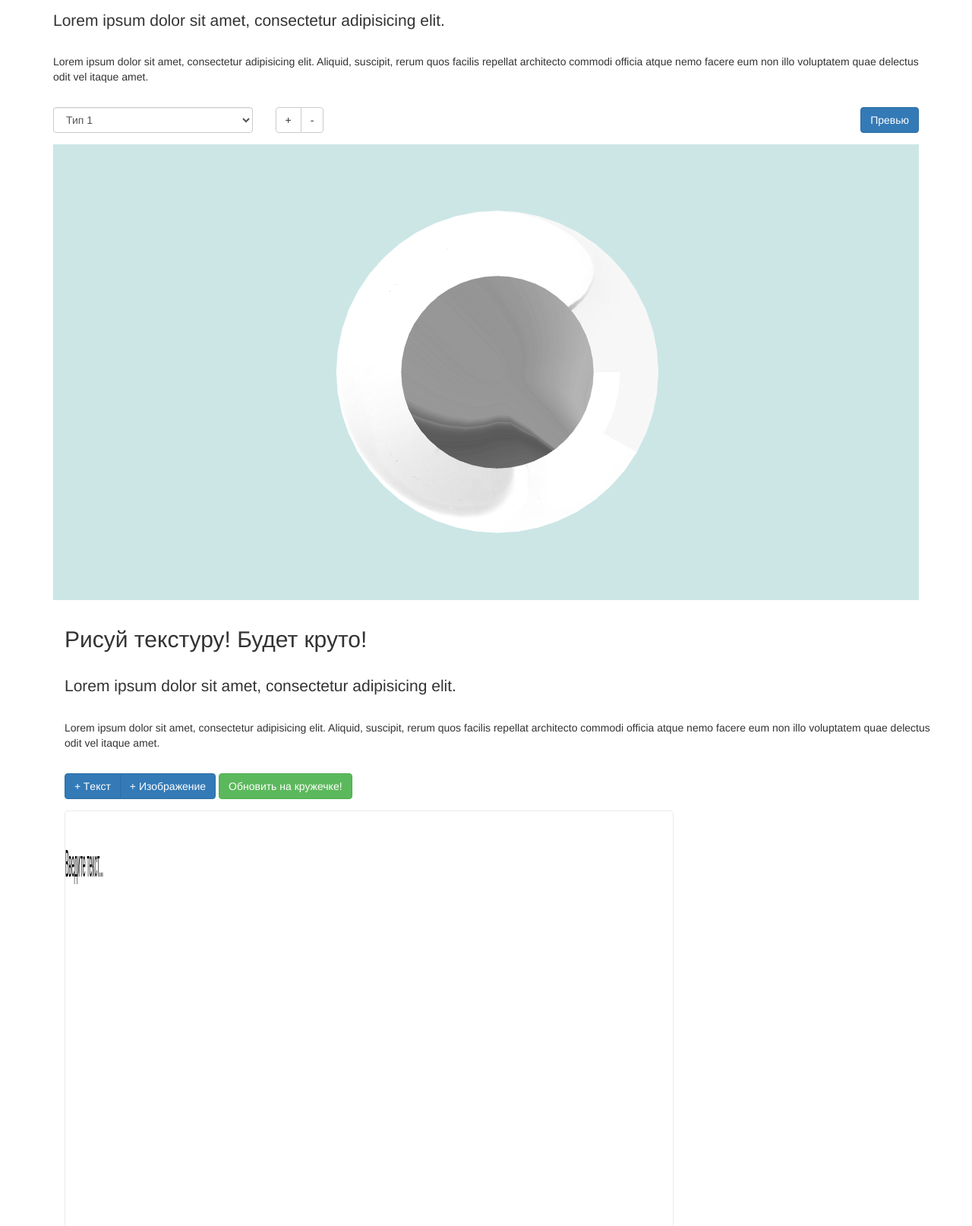
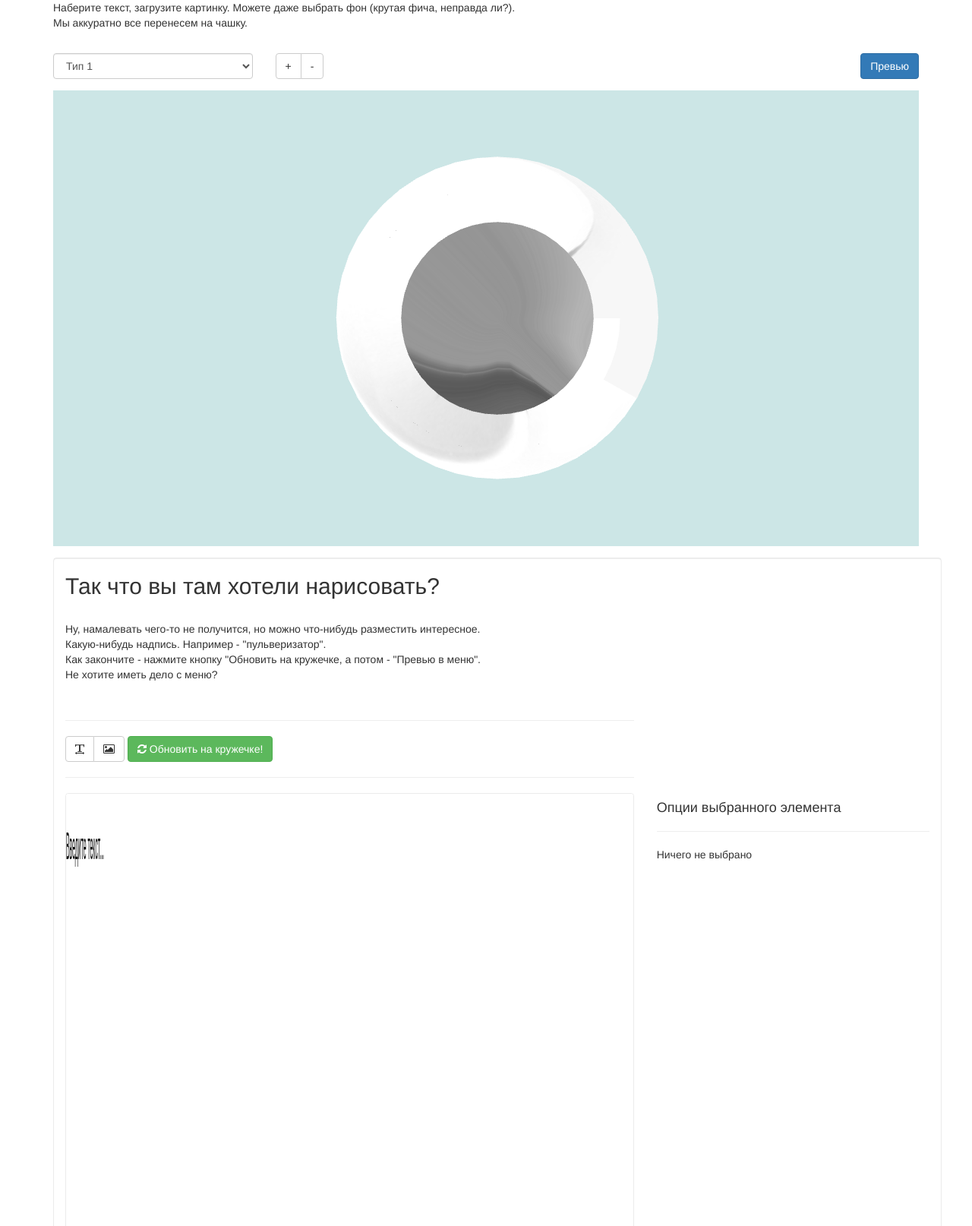
Before and after one commit to zolateater/shirtshopdemo, a website: page public/index.html in a window 1280 px wide. Shown: the part 510-2124 px from the top of the page at 76% size. Drawn offline with nearby package versions, Linux system fonts and the light colour scheme; animation ran at ten frames a second.

Commit message:
New layout

```diff
--- a/public/css/app.css
+++ b/public/css/app.css
@@ -1,6 +1,19 @@
 #canvas {
     position: relative;
     display: inline;
+}
+.container-non-responsive {
+    margin-left: auto;
+    margin-right: auto;
+    padding-left: 15px;
+    padding-right: 15px;
+    width: 1170px;
+}
+#canvas.movable {
+    cursor: move;
+}
+.canvas-container {
+    overflow: hidden;
     border: solid 1px rgba(0,0,0,.08);
     border-radius: 4px;
     -webkit-box-shadow: inset 0 1px 1px rgba(0,0,0,.075);
@@ -9,11 +22,9 @@
     -o-transition: border-color ease-in-out .15s,box-shadow ease-in-out .15s;
     transition: border-color ease-in-out .15s,box-shadow ease-in-out .15s;
 }
-#canvas.movable {
-    cursor: move;
-}
-.canvas-container {
-    overflow: hidden;
+#drawingContainer {
+    border: solid 1px rgba(0,0,0,.08);
+    border-radius: 4px;
 }
 #canvas.resizable {
     cursor: nwse-resize;
@@ -21,7 +32,21 @@
 #logo {
     border: solid 1px black;
 }
-
+#btnAddImage {
+    position: relative;
+}
+#fileUploader {
+    top: 0;
+    left: 0;
+    height: 100%;
+    width:100%;
+    font-size: 0;
+    padding: 0;
+    cursor: pointer;
+    display: block;
+    position: absolute;
+    opacity:0;
+}
 #cupSurfaceContainer {
     position: relative;
     overflow: hidden;
--- a/public/index.html
+++ b/public/index.html
@@ -3,29 +3,25 @@
 <head>
     <!-- Bootstrap styles -->
     <link href="https://maxcdn.bootstrapcdn.com/bootstrap/3.3.6/css/bootstrap.min.css" rel="stylesheet" />
+    <!-- Font awesome -->
+    <link href="https://maxcdn.bootstrapcdn.com/font-awesome/4.6.1/css/font-awesome.min.css" rel="stylesheet" integrity="sha384-hQpvDQiCJaD2H465dQfA717v7lu5qHWtDbWNPvaTJ0ID5xnPUlVXnKzq7b8YUkbN" crossorigin="anonymous">
     <!-- Our custom styles -->
     <link href="/css/app.css" rel="stylesheet" />
     <link href="/css/startbootstrap.css" rel="stylesheet" />
+    <!-- No need in jQuery  -->
     <!--<script src="https://code.jquery.com/jquery-2.2.0.min.js"></script>-->
     <!--<script src="https://maxcdn.bootstrapcdn.com/bootstrap/3.3.6/js/bootstrap.min.js"></script>-->
     <meta charset="UTF-8">
     <meta http-equiv="X-UA-Compatible" content="IE=edge">
-    <!--?<meta name="viewport" content="width=device-width, initial-scale=1">-->
-    <title>Page</title>
+    <title>Demo page</title>
 </head>
 <body>
     <!-- Navigation -->
     <nav class="navbar navbar-inverse navbar-fixed-top" role="navigation">
-        <div class="container">
+        <div class="container-non-responsive">
             <!-- Brand and toggle get grouped for better mobile display -->
             <div class="navbar-header">
-                <button type="button" class="navbar-toggle collapsed" data-toggle="collapse" data-target="#bs-example-navbar-collapse-1" aria-expanded="false">
-                    <span class="sr-only">Toggle navigation</span>
-                    <span class="icon-bar"></span>
-                    <span class="icon-bar"></span>
-                    <span class="icon-bar"></span>
-                </button>
-                <a class="navbar-brand" href="#">Start Bootstrap</a>
+                <a class="navbar-brand" href="#">Полюбоваться логотипом</a>
             </div>
             <!-- Collect the nav links, forms, and other content for toggling -->
             <div class="navbar-collapse collapse" id="bs-example-navbar-collapse-1" aria-expanded="false" style="height: 1px;">
@@ -48,17 +44,16 @@
     </header>
 
 
-    <div class="container">
+    <div class="container-non-responsive">
         <div class="row">
             <div class="col-lg-12">
-                <h1 class="section-heading">Нарисуй</h1>
                 <p class="lead section-lead">
-                    Lorem ipsum dolor sit amet, consectetur adipisicing elit.
+                    Выберите тип чашки
                 </p>
                 <p class="section-paragraph">
-                    Lorem ipsum dolor sit amet, consectetur adipisicing elit.
-                    Aliquid, suscipit, rerum quos facilis repellat architecto commodi
-                    officia atque nemo facere eum non illo voluptatem quae delectus odit vel itaque amet.
+                    Выбрали? Нажмите в меню наверху "Текстура". <br>
+                    Наберите текст, загрузите картинку. Можете даже выбрать фон (крутая фича, неправда ли?). <br>
+                    Мы аккуратно все перенесем на чашку.
                 </p>
             </div>
         </div>
@@ -102,53 +97,58 @@
 
     </div>
 
-    <div class="container">
+    <div class="container-non-responsive">
         <!-- Texture drawing -->
         <div class="row">
             <div class="col-md-12">
-                <div class="container canvas-container">
-                    <h2 id="textureCaption">Рисуй текстуру! Будет круто!</h2>
+                <div class="container-non-responsive canvas-container">
+                    <h2 id="textureCaption">Так что вы там хотели нарисовать?</h2>
                     <p class="lead section-lead">
-                        Lorem ipsum dolor sit amet, consectetur adipisicing elit.</p>
+
+                    </p>
                     <p class="section-paragraph">
-                        Lorem ipsum dolor sit amet, consectetur adipisicing elit.
-                        Aliquid, suscipit, rerum quos facilis repellat architecto commodi officia atque nemo facere eum
-                        non illo voluptatem quae delectus odit vel itaque amet.
+                        Ну, намалевать чего-то не получится, но можно что-нибудь разместить интересное. <br>
+                        Какую-нибудь надпись. Например - "пульверизатор". <br>
+                        Как закончите - нажмите кнопку "Обновить на кружечке, а потом - "Превью в меню". <br>
+                        Не хотите иметь дело с меню?
                     </p>
+                    <div class="row">
+                        <div class="col-md-8">
+                            <hr>
                             <div class="form-group">
                                 <div class="btn-group">
-                            <button class="btn btn-primary" id="btnAddText">+ Tекст</button>
-                            <button class="btn btn-primary" id="btnAddImage">+ Изображение</button>
+                                    <button class="btn btn-default btn-flat" id="btnAddText">
+                                        <i class="fa fa-text-width"></i>
+                                    </button>
+                                    <button class="btn btn-default btn-flat" id="btnAddImage">
+                                        <i class="fa fa-image"></i>
+                                        <input type="file" id="fileUploader" />
+                                    </button>
                                 </div>
                                 <div class="btn-group">
                                     <button class="btn btn-success" id="updateTexture">
+                                        <i class="fa fa-refresh"></i>
                                         Обновить на кружечке!
                                     </button>
                                 </div>
                             </div>
+                            <hr>
+                        </div>
+                        <div class="col-md-4"></div>
+                    </div>
                     <!-- All of the fun -->
                     <div class="row">
-                        <div class="col-md-9">
-                            <div id="drawingContainer">
+                        <div class="col-md-8">
+                            <div id="drawingContainer" style="overflow: hidden">
                                 <canvas id="canvas" width="800" height="600">
                                     Sorry, your browser sucks. What year are you from? Even my cat supports canvas.
                                 </canvas>
                             </div>
+                        </div>
                         <!-- Properties panel -->
-                            <div class="col-md-3">
-
-                            </div>
-                        </div>
-                    </div>
-
-                </div>
-            </div>
-        </div>
-
-        <!-- Element options and layers list -->
-        <div class="row">
-            <div class="col-md-6">
-                <h3>Опции выбранного элемента</h3>
+                        <div class="col-md-4">
+                            <h4>Опции выбранного элемента</h4>
+                            <hr />
                             <div id="noSelectedOptions">
                                 <p>
                                     Ничего не выбрано
@@ -198,10 +198,14 @@
                             </div>
                         </div>
                     </div>
+
+                </div>
+            </div>
+        </div>
     </div>
 
     <footer>
-        <div class="container">
+        <div class="container-non-responsive">
             <div class="row">
                 <div class="col-lg-12">
                     <p>Copyright © Your Website 2014</p>
```
Lines whose indentation alone changed are shown as unchanged.
